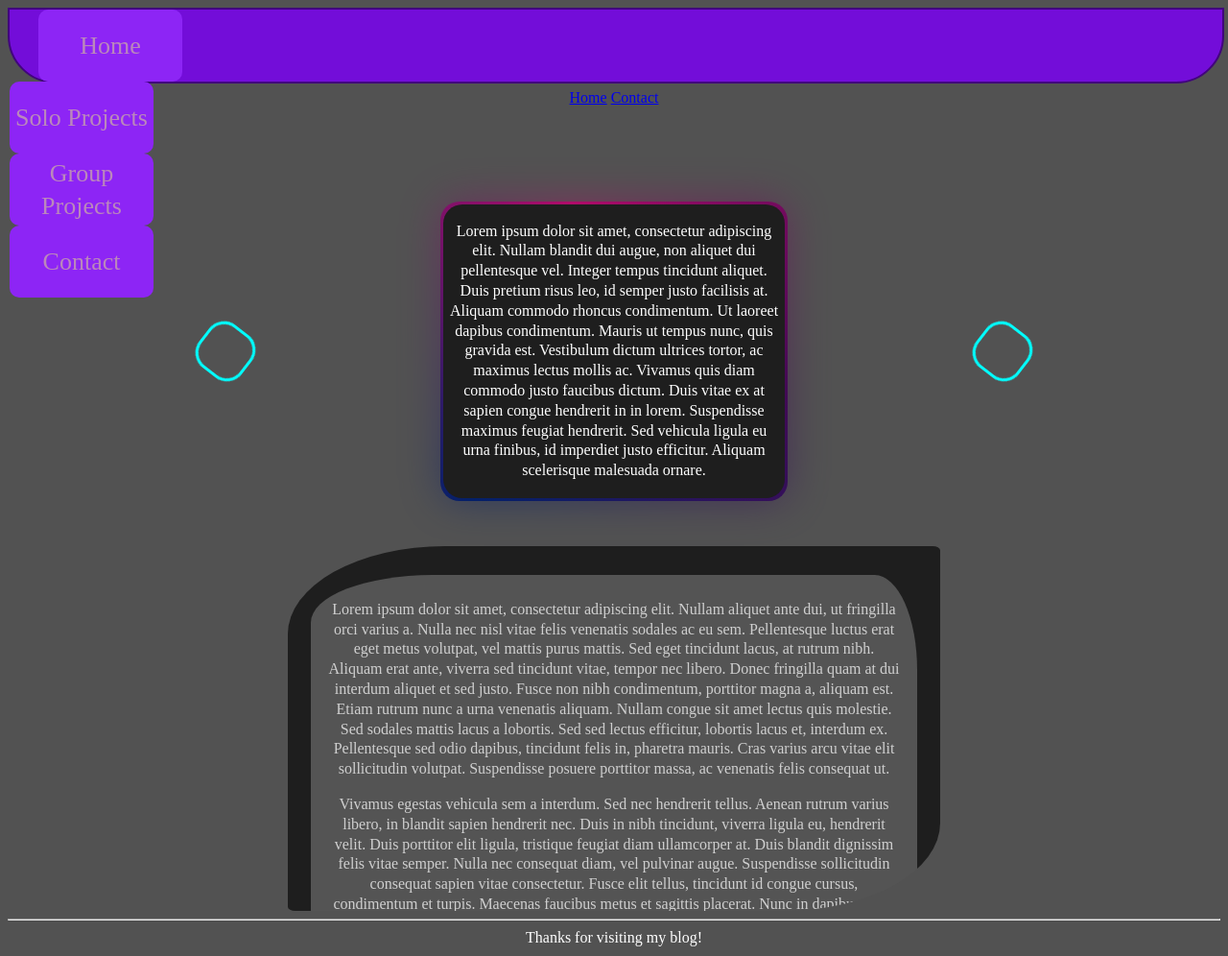
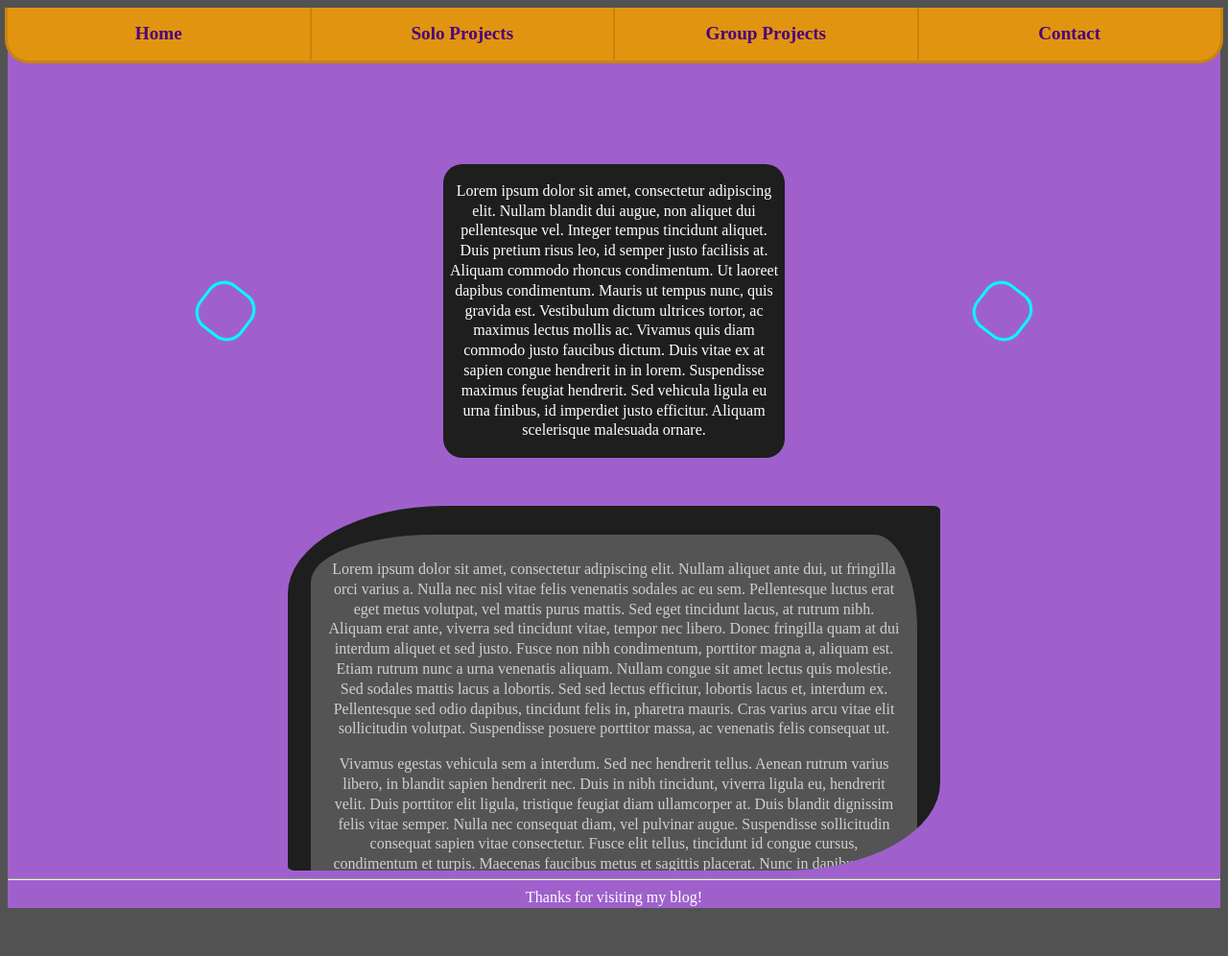
Before and after one commit to TKothenbeutel/Portfolio, a Jekyll site: the page built from index.html, in a window 1280 px wide and 996 px high. Shown: the whole window at 96% size. Built offline with Jekyll 4.4.1, drawn with Linux system fonts in a browser that asks for light colours.

Commit message:
worked on header

```diff
--- a/_layouts/default.html
+++ b/_layouts/default.html
@@ -2,27 +2,25 @@
 <html>
   <head>
     <title>My Portfolio</title>
-    <link rel="stylesheet" type="text/css" href="/stylesheets/heading.css">
+    <link rel="stylesheet" type="text/css" href="../stylesheets/default.css">
   </head>
   <header>
     <div id="headingBar">
-      <div class="dropdownOut" id="dropdown1">Home</div>
-      <div class="dropdownOut">Solo Projects</div>
-      <div class="dropdownOut">Group Projects</div>
-      <div class="dropdownOut">Contact</div>
+      <nav>
+        <a class="headButton" href="">Home</a>
+        <a class="headButton" href="">Solo Projects</a>
+        <a class="headButton" href="">Group Projects</a>
+        <a class="headButton" href="" id="navEnd">Contact</a>
+      </nav>
+
     </div>
   </header>
+
   <body>
-    <div class="content">
-      <nav>
-        <a href="/index.html">Home</a>
-        <a href="/contact.html">Contact</a>
-      </nav>
+    {{ content }}
+  </body>
 
-      {{ content }}
+  <hr>
+  <footer>Thanks for visiting my blog!</footer>
 
-      <hr>
-      <footer>Thanks for visiting my blog!</footer>
-    </div>
-  </body>
 </html>
--- a/index.html
+++ b/index.html
@@ -2,6 +2,7 @@
 layout: default
 ---
 
+<html>
   <body>
     <link type="text/css" rel="stylesheet" href="stylesheets/main.css" />
     <div style=height:100px;></div>
@@ -23,3 +24,4 @@ layout: default
       <p>Suspendisse porta ligula elit. Vestibulum mollis aliquet odio. Lorem ipsum dolor sit amet, consectetur adipiscing elit. Morbi mattis nunc eu lacus molestie, id sollicitudin nisl euismod. Nam gravida ex non nunc pretium, vitae pulvinar metus vehicula. Interdum et malesuada fames ac ante ipsum primis in faucibus. Morbi vel quam eros. Nullam ac aliquam mi. Phasellus vehicula, augue in finibus blandit, nunc metus porta erat, sit amet condimentum massa lorem eu ex. Suspendisse fermentum enim ac molestie congue. Aenean non libero volutpat, vehicula ipsum sit amet, suscipit risus. Sed volutpat tempus dolor sit amet bibendum.</p>
     </div>
   </body>
+</html>
--- /dev/null
+++ b/stylesheets/default.css
@@ -0,0 +1,69 @@
+:root{
+  /*Theme colors*/
+  --color-dark: #4B0082;
+  --color-med1: #9F60CC;
+  --color-med2: #E1940F;
+  --color-light1: #EBCF41;
+  --color-light2: #DDA81E;
+
+  --link-color: var(--color-dark);
+}
+
+html,header,footer,body{
+  background-color: var(--color-med1);
+}
+
+header{
+  position:sticky;
+  top:0px;
+  padding-bottom:5px;
+}
+
+nav{
+  display: contents;
+}
+
+#headingBar{
+  display: flex;
+  flex-wrap: wrap;
+  align-items: stretch;
+  justify-items: stretch;
+  justify-self: center;
+  overflow: hidden;
+  width:100%;
+  height:55px;
+  margin-left: 5%;
+  margin-right: 5%;
+  background-color: var(--color-med2);
+  border: 3px solid hsl(from var(--color-med2) h s calc(l - 5));
+  border-top: unset;
+  border-radius: 0px 0px 25px 25px;
+}
+
+.headButton{
+  position:relative;
+  display: flex;
+  justify-content: center;
+  align-items: center;
+  height: 100%;
+  width: auto;
+  flex:1;
+  padding-right: 3%;
+  padding-left: 3%;
+  border-right: 2px solid hsl(from var(--color-med2) h s calc(l - 5));
+  font-size: larger;
+  text-align:center;
+  font-weight: bold;
+  text-decoration: none;
+  color: var(--link-color);
+}
+
+#navEnd{
+  border: unset;
+}
+
+.headButton:hover{
+  background-color: var(--color-light1);
+  color: var(--link-color);
+  transition: background-color 0.3s;
+}
--- a/stylesheets/heading.css
+++ /dev/null
@@ -1,34 +0,0 @@
-header{
-  position:sticky;
-  top:0px;
-  padding-bottom:5px;
-}
-
-#headingBar{
-  width:100%;
-  height:75px;
-  background-color: #730dd9;
-  border: 2px solid #41057d;
-  border-radius: 0px 0px 50px 50px;
-}
-
-.dropdownOut{
-  position:relative;
-  display: flex;
-  justify-content: center;
-  align-items: center;
-  height:100%;
-  width:150px;
-  margin:0px;
-  margin-left:0px;
-  margin-right:0px;
-  background-color:#8d25f5;
-  border-radius:10px;
-  font-size:26px;
-  text-align:center;
-  color: #bb88bb;
-}
-
-#dropdown1{
-  margin-left:30px;
-}
```
Lines whose indentation alone changed are shown as unchanged.
